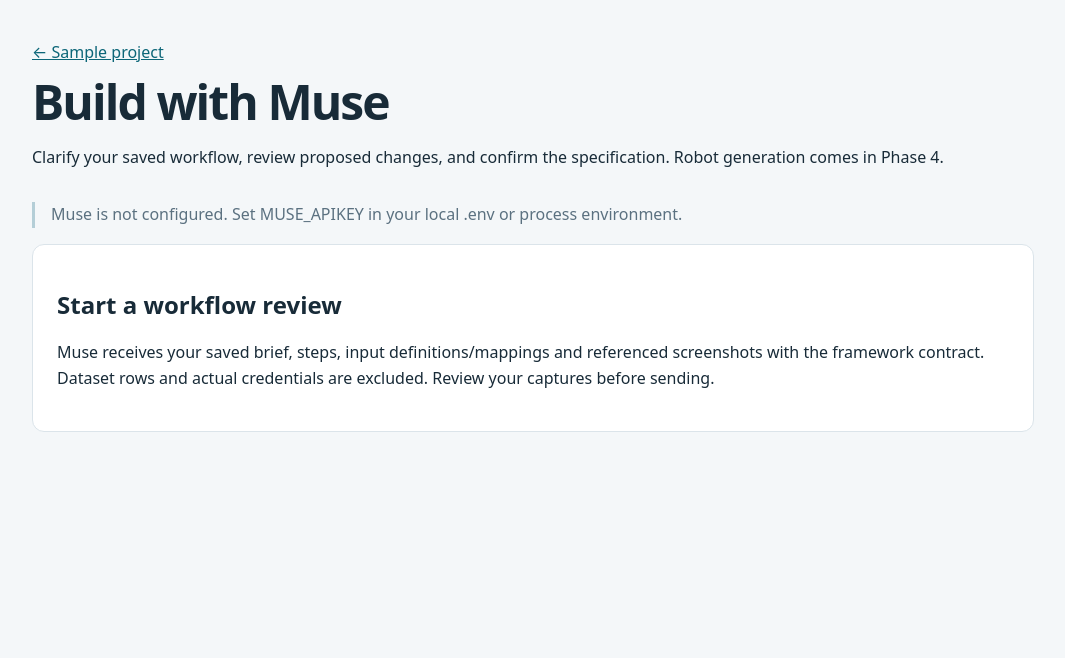
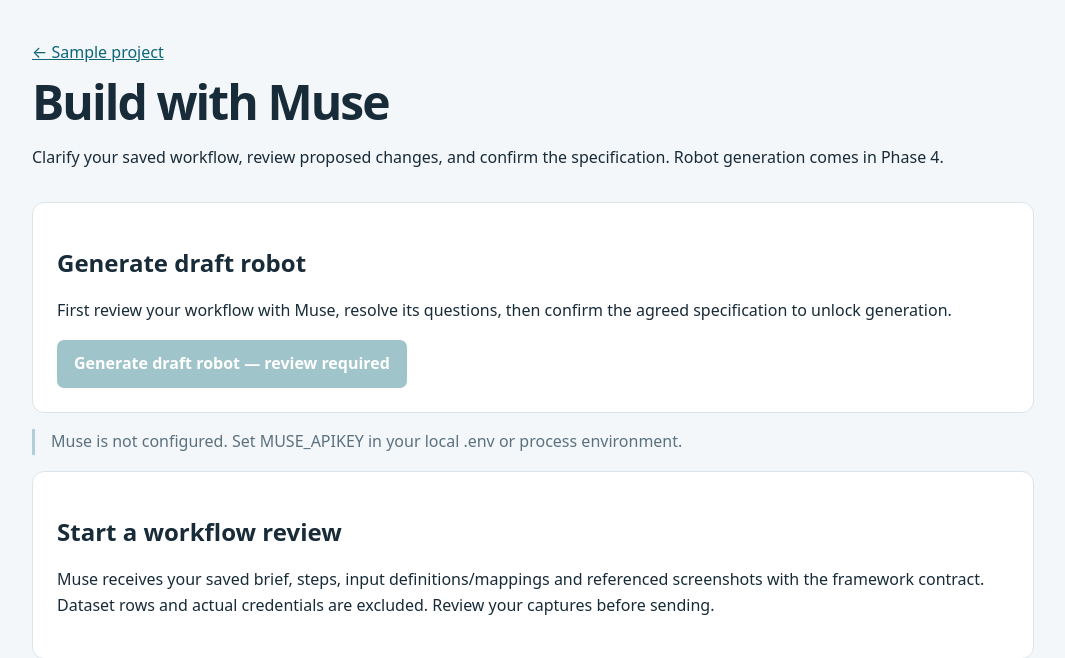
Before and after one commit to Lyounessi/smart-rpa-builder, a Django app: page /projects/1/build/ in a window 1280 px wide. Shown: the part 64-722 px from the top of the page, without its empty margins (107-1172 px from the left). Before the commit the page ends 496 px from the top, so only its background shows below. Run offline with Django 5.2, Linux system fonts and the light colour scheme; tables that the repository leaves empty hold one stand-in row (values such as "Sample post"); data that the repository does not hold is empty; parts of the project's set-up code (start-up, migrations or seed data) failed here and were passed over.

Commit message:
fix(muse): show generation prerequisites before specification confirmation

```diff
--- a/muse_builder/test_conversation.py
+++ b/muse_builder/test_conversation.py
@@ -68,6 +68,7 @@
     def test_get_is_free_and_start_only_queues_a_worker(self):
         response = self.client.get(reverse('muse-build', args=[self.project.pk]))
         self.assertContains(response, 'Review workflow with Muse')
+        self.assertContains(response, 'Generate draft robot — review required')
         self.assertEqual(BuildSession.objects.count(), 0)
         with patch('muse_builder.conversation.launch') as launch:
             response = self.client.post(reverse('muse-build-start',args=[self.project.pk]))
@@ -87,6 +88,7 @@
         self.assertEqual(self.project.success_criteria, '')
         page = self.client.get(reverse('muse-build',args=[self.project.pk]))
         self.assertContains(page, 'What proves success?')
+        self.assertContains(page, 'Generate draft robot — confirmation required')
         self.assertNotContains(page, 'hx-trigger="every 2s"')
 
     def test_proposals_need_confirmation_and_generation_needs_final_confirmation(self):
--- a/templates/muse_builder/_build_workspace.html
+++ b/templates/muse_builder/_build_workspace.html
@@ -1,4 +1,10 @@
 <section id="build-workspace" {% if active %}hx-get="{% url 'muse-build' project.pk %}?session={{ session.pk }}" hx-trigger="every 2s" hx-swap="outerHTML"{% endif %}>
+<article aria-label="Robot generation"><h2>Generate draft robot</h2>
+{% if not session %}<p>First review your workflow with Muse, resolve its questions, then confirm the agreed specification to unlock generation.</p><button disabled>Generate draft robot — review required</button>
+{% elif stale %}<p>The project changed after this review. Start a fresh review and confirm its specification before generating.</p><button disabled>Generate draft robot — fresh review required</button>
+{% elif active %}<p>A {{ active.kind }} request is {{ active.status }}. This page updates automatically.</p><button disabled>Generate draft robot — request in progress</button>
+{% elif not session.confirmed_at %}<p>Generation unlocks after you resolve outstanding questions, review proposed changes, and confirm the agreed specification.</p><p><a href="#specification-summary">Review and confirm the specification below</a></p><button disabled>Generate draft robot — confirmation required</button>
+{% else %}<p>Your specification is confirmed. <a href="#draft-generation">Go to Generate draft robot</a>.</p>{% endif %}</article>
 {% if error %}<p class="errorlist" role="alert">{{ error }}</p>{% endif %}
 {% if service_block %}<aside>{{ service_block }}</aside>{% endif %}
 {% if not session %}<article><h2>Start a workflow review</h2><p>Muse receives your saved brief, steps, input definitions/mappings and referenced screenshots with the framework contract. Dataset rows and actual credentials are excluded. Review your captures before sending.</p></article>{% endif %}
@@ -16,14 +22,14 @@
 </article>{% empty %}<p>No messages yet.</p>{% endfor %}</section>
 {% if questions %}<section><h2>Outstanding questions</h2><ul>{% for question in questions %}<li>{{ question.text }}{% if question.answer %}<br><small>Your recorded answer: {{ question.answer }} — awaiting resolution in the specification.</small>{% endif %}</li>{% endfor %}</ul></section>{% endif %}
 {% if can_review %}<section><h2>Answer and continue</h2><form method="post" action="{% url 'muse-build-reply' project.pk session.pk %}">{% csrf_token %}<input type="hidden" name="revision" value="{{ session_revision }}">{{ reply_form.as_p }}<button>Send answers for review (paid API request)</button></form></section>{% elif not active and not stale and not service_block %}<p class="muted">Further API review is blocked by the three-round limit or pending proposals. Confirm/reject proposals, or edit the structured decisions below.</p>{% endif %}
-<section><h2>Specification summary</h2><details><summary>Source revision and contract</summary><p>Contract {{ session.snapshot.contract_version }} · <code>{{ session.snapshot.specification_hash }}</code></p></details><p>Goal: {{ session.snapshot.project_data.automation_brief.goal|default:'Not specified' }}</p><p>Global rules: {{ session.snapshot.project_data.automation_brief.global_rules|default:'Not specified' }}</p>
+<section id="specification-summary"><h2>Specification summary</h2><details><summary>Source revision and contract</summary><p>Contract {{ session.snapshot.contract_version }} · <code>{{ session.snapshot.specification_hash }}</code></p></details><p>Goal: {{ session.snapshot.project_data.automation_brief.goal|default:'Not specified' }}</p><p>Global rules: {{ session.snapshot.project_data.automation_brief.global_rules|default:'Not specified' }}</p>
 <ul>{% for step in session.snapshot.project_data.steps %}<li>Step {{ step.position }} (ID {{ step.id }}): {{ step.name }} — {{ step.action }} — input {{ step.input_mapping.key|default:'none' }} — targets {{ step.element_ids|join:', ' }}</li>{% endfor %}</ul>
 <dl>{% for item in decision_summary %}<dt><strong>{{ item.label }}</strong></dt><dd>{{ item.value }}</dd>{% endfor %}</dl>
 {% if session.assumptions %}<h3>Confirmed assumptions</h3><ul>{% for item in session.assumptions %}<li>{{ item }}</li>{% endfor %}</ul>{% endif %}
 {% if issues %}<h3>Still required</h3><ul>{% for item in issues %}<li>{{ item }}</li>{% endfor %}</ul>{% endif %}
 {% if not active and not stale %}<details {% if session.rounds_used >= 3 %}open{% endif %}><summary>Edit structured specification locally (no API call)</summary><p>These decisions belong to the robot specification. Workflow targets and mappings are edited in the project, or through explicitly confirmed proposals.</p><form method="post" action="{% url 'muse-specification-edit' project.pk session.pk %}">{% csrf_token %}<input type="hidden" name="revision" value="{{ session_revision }}">{{ specification_form.as_p }}<button>Save specification decisions</button></form></details>
 {% if session.state == 'ready_to_generate' and not session.confirmed_at %}<form method="post" action="{% url 'muse-specification-confirm' project.pk session.pk %}">{% csrf_token %}<input type="hidden" name="revision" value="{{ session_revision }}"><button>Confirm agreed specification</button></form>{% endif %}{% endif %}
-{% if session.confirmed_at %}<p role="status">Agreed specification confirmed at {{ session.confirmed_at }}.</p><p>Confirmed revision: <code>{{ session.confirmed_hash }}</code></p>{% if not active and not stale %}<form method="post" action="{% url 'muse-generate' project.pk session.pk %}">{% csrf_token %}<input type="hidden" name="revision" value="{{ session_revision }}"><p>One generation request plus up to two automatic static-check repairs. Each API request counts toward the spending limit. Code is saved as a draft and never run.</p><button>Generate draft robot (paid API requests)</button></form>{% endif %}{% endif %}</section>
+{% if session.confirmed_at %}<p id="draft-generation" role="status">Agreed specification confirmed at {{ session.confirmed_at }}.</p><p>Confirmed revision: <code>{{ session.confirmed_hash }}</code></p>{% if not active and not stale %}<form method="post" action="{% url 'muse-generate' project.pk session.pk %}">{% csrf_token %}<input type="hidden" name="revision" value="{{ session_revision }}"><p>One generation request plus up to two automatic static-check repairs. Each API request counts toward the spending limit. Code is saved as a draft and never run.</p><button>Generate draft robot (paid API requests)</button></form>{% endif %}{% endif %}</section>
 {% if session.generations.all %}<section><h2>Draft generation history</h2>{% for job in session.generations.all %}<article><p>{{ job.created_at }} · {{ job.state }} · {{ job.robot_name }}</p>{% if job.error_message %}<p class="errorlist">{{ job.error_message }}</p>{% endif %}{% if job.result_build_id %}<a href="{% url 'robot-build-detail' job.result_build.robot_id job.result_build.version %}">Open draft version {{ job.result_build.version }}</a>{% endif %}{% for attempt in job.operations.all %}<details><summary>{{ attempt.kind }} · {{ attempt.status }}</summary>{% for problem in attempt.validation_errors %}<p>{{ problem }}</p>{% endfor %}{% if attempt.error_message %}<p>{{ attempt.error_message }}</p>{% endif %}<pre><code>{% if attempt.response_payload.source_code %}{{ attempt.response_payload.source_code }}{% else %}{{ attempt.response_payload.invalid_response }}{% endif %}</code></pre></details>{% endfor %}</article>{% endfor %}</section>{% endif %}
 {% endif %}
 {% if history %}<details><summary>Review session history</summary>{% for item in history %}<p><a href="{% url 'muse-build' project.pk %}?session={{ item.pk }}">{{ item.created_at }} · {{ item.state }} · {{ item.rounds_used }}/3 rounds</a></p>{% endfor %}</details>{% endif %}
```
